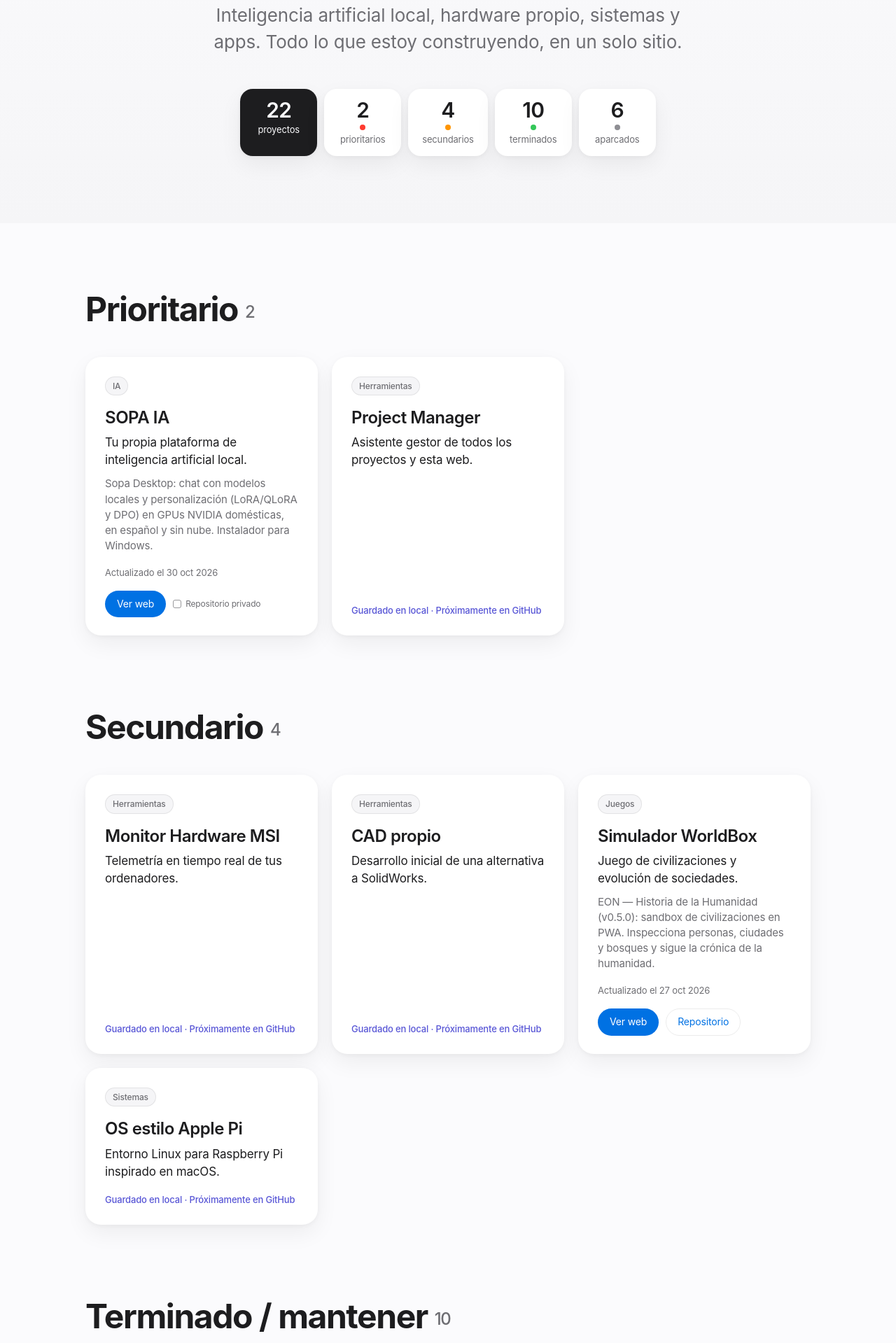
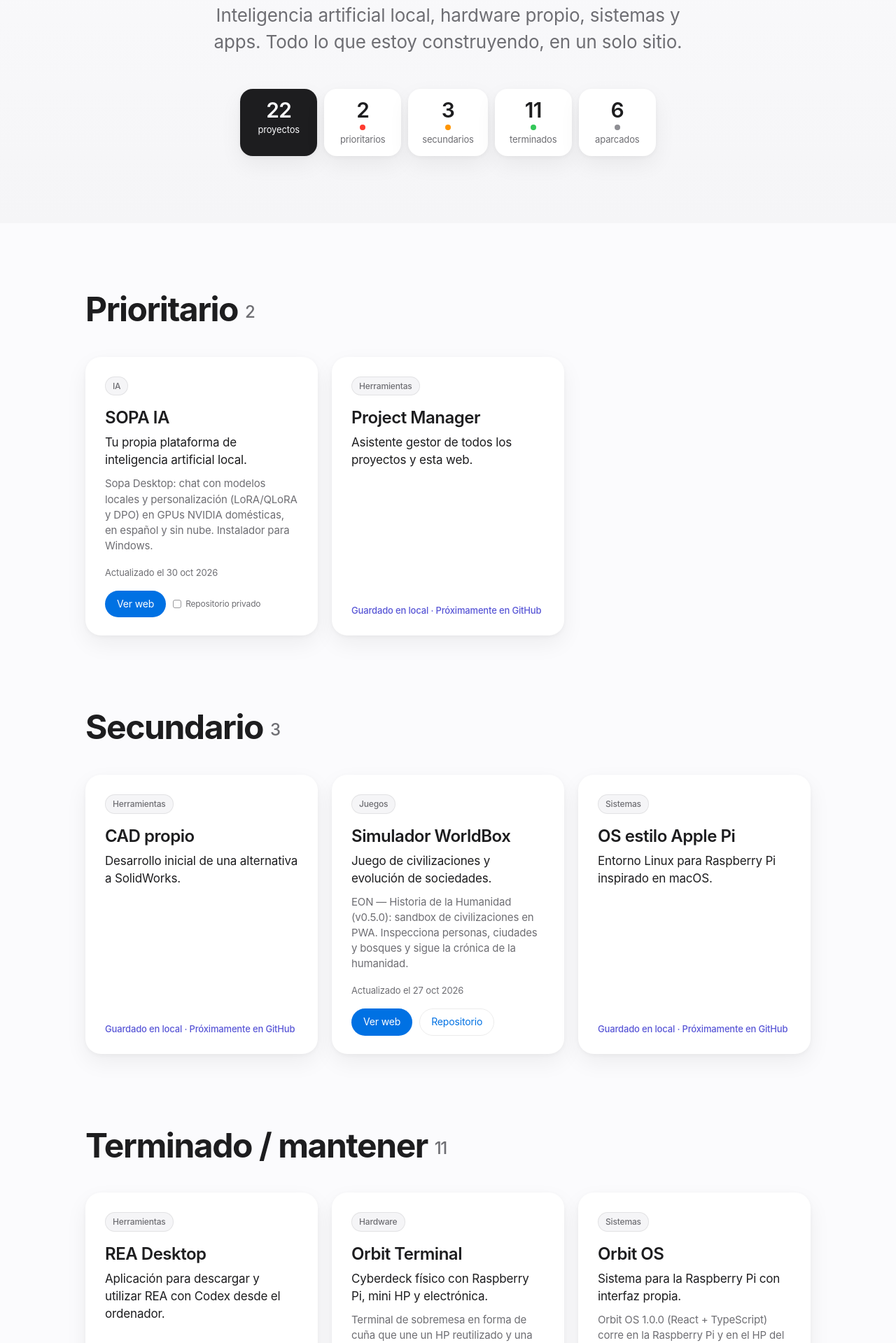
Before and after one commit to ardu01/proyectos, a plain HTML site: page index.html in a window 1280 px wide. Shown: the part 317-2236 px from the top of the page at 70% size. Drawn offline with Linux system fonts and the light colour scheme.

Commit message:
Monitor Hardware MSI pasa a Terminado / mantener

```diff
--- a/index.html
+++ b/index.html
@@ -77,7 +77,7 @@ footer{text-align:center;color:var(--fg2);font-size:12px;padding:96px 22px 48px;
   <p class="eyebrow">ArduSolutions</p>
   <h1>Proyectos de Miguel</h1>
   <p class="sub">Inteligencia artificial local, hardware propio, sistemas y apps. Todo lo que estoy construyendo, en un solo sitio.</p>
-  <div class="strip reveal in"><div class="stat total"><b>22</b>proyectos</div><div class="stat"><b>2</b><span class="dot hi"></span>prioritarios</div><div class="stat"><b>4</b><span class="dot dev"></span>secundarios</div><div class="stat"><b>10</b><span class="dot ok"></span>terminados</div><div class="stat"><b>6</b><span class="dot idea"></span>aparcados</div></div>
+  <div class="strip reveal in"><div class="stat total"><b>22</b>proyectos</div><div class="stat"><b>2</b><span class="dot hi"></span>prioritarios</div><div class="stat"><b>3</b><span class="dot dev"></span>secundarios</div><div class="stat"><b>11</b><span class="dot ok"></span>terminados</div><div class="stat"><b>6</b><span class="dot idea"></span>aparcados</div></div>
 </header>
 <main>
 <section id="prioritario" class="sec g-prioritario"><h2 class="reveal">Prioritario <span class="count">2</span></h2><div class="grid"><article class="card reveal" id="sopa-ia">
@@ -93,13 +93,7 @@ footer{text-align:center;color:var(--fg2);font-size:12px;padding:96px 22px 48px;
   <p class="meta"><span class="localnote">Guardado en local · Próximamente en GitHub</span></p>
 
 </article></div></section>
-<section id="secundario" class="sec g-secundario"><h2 class="reveal">Secundario <span class="count">4</span></h2><div class="grid"><article class="card reveal" id="monitor-msi">
-  <div class="pills"><span class="pill cat">Herramientas</span></div>
-  <h3>Monitor Hardware MSI</h3>
-  <p class="tag">Telemetría en tiempo real de tus ordenadores.</p>
-  <p class="meta"><span class="localnote">Guardado en local · Próximamente en GitHub</span></p>
-
-</article><article class="card reveal" id="cad">
+<section id="secundario" class="sec g-secundario"><h2 class="reveal">Secundario <span class="count">3</span></h2><div class="grid"><article class="card reveal" id="cad">
   <div class="pills"><span class="pill cat">Herramientas</span></div>
   <h3>CAD propio</h3>
   <p class="tag">Desarrollo inicial de una alternativa a SolidWorks.</p>
@@ -118,7 +112,7 @@ footer{text-align:center;color:var(--fg2);font-size:12px;padding:96px 22px 48px;
   <p class="meta"><span class="localnote">Guardado en local · Próximamente en GitHub</span></p>
 
 </article></div></section>
-<section id="terminado" class="sec g-terminado"><h2 class="reveal">Terminado / mantener <span class="count">10</span></h2><div class="grid"><article class="card reveal" id="rea-desktop">
+<section id="terminado" class="sec g-terminado"><h2 class="reveal">Terminado / mantener <span class="count">11</span></h2><div class="grid"><article class="card reveal" id="rea-desktop">
   <div class="pills"><span class="pill cat">Herramientas</span></div>
   <h3>REA Desktop</h3>
   <p class="tag">Aplicación para descargar y utilizar REA con Codex desde el ordenador.</p>
@@ -176,6 +170,12 @@ footer{text-align:center;color:var(--fg2);font-size:12px;padding:96px 22px 48px;
   <div class="pills"><span class="pill cat">Sistemas</span></div>
   <h3>SopaOS</h3>
   <p class="tag">Escritorio virtual estilo macOS integrado en SOPA.</p>
+  <p class="meta"><span class="localnote">Guardado en local · Próximamente en GitHub</span></p>
+
+</article><article class="card reveal" id="monitor-msi">
+  <div class="pills"><span class="pill cat">Herramientas</span></div>
+  <h3>Monitor Hardware MSI</h3>
+  <p class="tag">Telemetría en tiempo real de tus ordenadores.</p>
   <p class="meta"><span class="localnote">Guardado en local · Próximamente en GitHub</span></p>
 
 </article></div></section>
```
